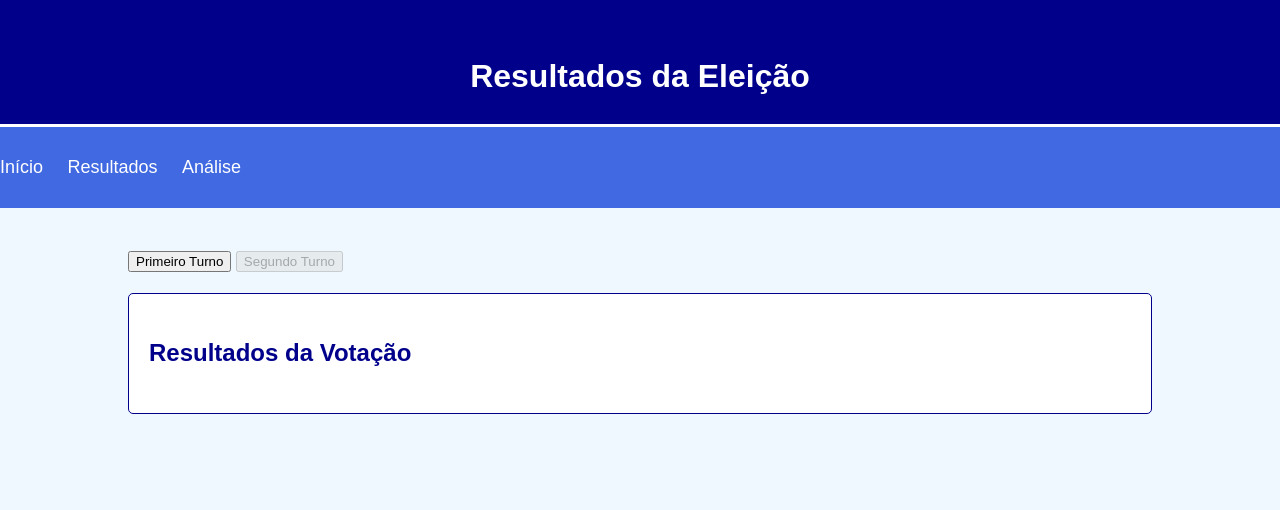
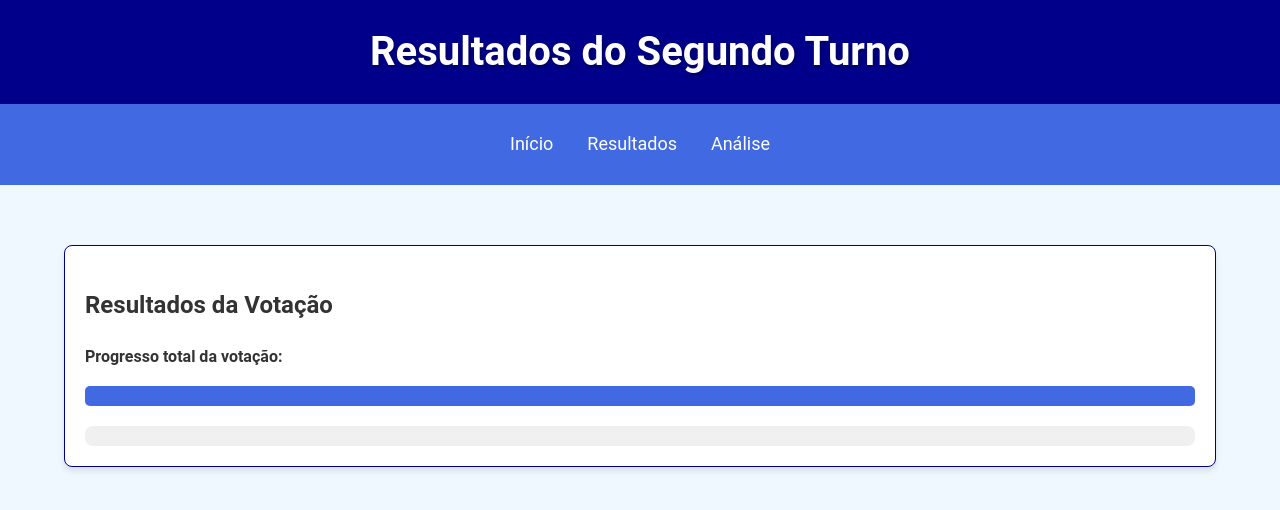
Before and after one commit to HexaWaveWeb/minha-api, a plain HTML site: page resultados.html in a window 1280 px wide. Drawn offline with Linux system fonts and the light colour scheme; no server answers.

Commit message:
Update resultados.html

```diff
--- a/resultados.html
+++ b/resultados.html
@@ -3,78 +3,145 @@
 <head>
     <meta charset="UTF-8">
     <meta name="viewport" content="width=device-width, initial-scale=1.0">
-    <title>Resultados - Eleição Presidente Escolar</title>
+    <title>Resultados do Segundo Turno - Eleição Presidente Escolar</title>
     <style>
+        :root {
+            --primary-color: #00008b;
+            --secondary-color: #4169e1;
+            --background-color: #f0f8ff;
+            --text-color: #333;
+            --border-radius: 8px;
+        }
+
         body {
-            font-family: Arial, sans-serif;
-            background-color: #f0f8ff;
-            color: #00008b;
+            font-family: 'Roboto', Arial, sans-serif;
+            background-color: var(--background-color);
+            color: var(--text-color);
             line-height: 1.6;
             margin: 0;
             padding: 0;
         }
+
         .container {
-            width: 80%;
+            width: 90%;
+            max-width: 1200px;
             margin: auto;
-            overflow: hidden;
             padding: 20px;
         }
+
         header {
-            background: #00008b;
+            background: var(--primary-color);
             color: #ffffff;
-            padding-top: 30px;
-            min-height: 70px;
-            border-bottom: #ffffff 3px solid;
+            padding: 20px 0;
+            box-shadow: 0 2px 5px rgba(0,0,0,0.1);
         }
+
         header h1 {
             text-align: center;
+            margin: 0;
+            font-size: 2.5em;
+            text-shadow: 2px 2px 4px rgba(0,0,0,0.3);
         }
+
         nav {
-            background: #4169e1;
-            color: #ffffff;
+            background: var(--secondary-color);
             padding: 10px 0;
+            margin-bottom: 20px;
         }
+
         nav ul {
             padding: 0;
             list-style: none;
+            text-align: center;
         }
+
         nav li {
             display: inline;
-            margin-right: 20px;
+            margin: 0 15px;
         }
+
         nav a {
             color: #ffffff;
             text-decoration: none;
             font-size: 18px;
+            transition: color 0.3s ease;
         }
+
+        nav a:hover {
+            color: #f0f0f0;
+        }
+
         .resultados {
             background: #ffffff;
-            border: 1px solid #00008b;
+            border: 1px solid var(--primary-color);
             padding: 20px;
             margin-top: 20px;
-            border-radius: 5px;
+            border-radius: var(--border-radius);
+            box-shadow: 0 4px 6px rgba(0,0,0,0.1);
         }
+
         .candidato {
             margin-bottom: 20px;
-            padding: 10px;
-            border: 1px solid #4169e1;
-            border-radius: 5px;
+            padding: 15px;
+            border: 1px solid var(--secondary-color);
+            border-radius: var(--border-radius);
+            transition: all 0.3s ease;
         }
+
+        .candidato:hover {
+            box-shadow: 0 5px 15px rgba(0,0,0,0.1);
+        }
+
         .candidato h3 {
             margin-top: 0;
+            color: var(--primary-color);
         }
+
         .porcentagem {
             font-weight: bold;
             font-size: 1.2em;
+            color: var(--secondary-color);
         }
-        #turno-selector {
+
+        .progress-bar {
+            width: 100%;
+            background-color: #e0e0e0;
+            border-radius: 5px;
+            margin-top: 10px;
+        }
+
+        .progress {
+            height: 20px;
+            background-color: var(--secondary-color);
+            border-radius: 5px;
+            transition: width 0.5s ease-in-out;
+        }
+
+        #total-progress {
             margin-top: 20px;
+            font-weight: bold;
+        }
+
+        #status-eleicao {
+            margin-top: 20px;
+            font-size: 1.2em;
+            font-weight: bold;
+            text-align: center;
+            padding: 10px;
+            background-color: #f0f0f0;
+            border-radius: var(--border-radius);
+        }
+
+        @media (max-width: 768px) {
+            .container {
+                width: 95%;
+            }
         }
     </style>
 </head>
 <body>
     <header>
-        <h1>Resultados da Eleição</h1>
+        <h1>Resultados do Segundo Turno</h1>
     </header>
     <nav>
         <ul>
@@ -84,14 +151,16 @@
         </ul>
     </nav>
     <div class="container">
-        <div id="turno-selector">
-            <button id="primeiro-turno">Primeiro Turno</button>
-            <button id="segundo-turno" disabled>Segundo Turno</button>
-        </div>
         <section id="resultados" class="resultados">
             <h2>Resultados da Votação</h2>
             <div id="candidatos"></div>
             <div id="total-votos"></div>
+            <div id="total-progress">
+                <p>Progresso total da votação:</p>
+                <div class="progress-bar">
+                    <div id="total-progress-bar" class="progress"></div>
+                </div>
+            </div>
             <div id="status-eleicao"></div>
         </section>
     </div>
@@ -118,6 +187,9 @@
         const candidatosElement = document.getElementById('candidatos');
         const totalVotosElement = document.getElementById('total-votos');
         const statusEleicaoElement = document.getElementById('status-eleicao');
+        const totalProgressBar = document.getElementById('total-progress-bar');
+
+        const TOTAL_VOTOS_LIMITE = 1299;
 
         function atualizarResultados(snapshot) {
             const votos = snapshot.val();
@@ -134,42 +206,43 @@
                 totalVotos++;
             }
 
+            const candidatosOrdenados = Object.entries(resultados).sort((a, b) => b[1] - a[1]);
+
             candidatosElement.innerHTML = '';
-            for (let candidato in resultados) {
-                const porcentagem = (resultados[candidato] / totalVotos * 100).toFixed(2);
+            for (let [candidato, votos] of candidatosOrdenados) {
+                const porcentagem = (votos / totalVotos * 100).toFixed(2);
                 const candidatoElement = document.createElement('div');
                 candidatoElement.className = 'candidato';
                 candidatoElement.innerHTML = `
                     <h3>${candidato}</h3>
-                    <p>Votos: ${resultados[candidato]}</p>
+                    <p>Votos: ${votos}</p>
                     <p class="porcentagem">${porcentagem}%</p>
+                    <div class="progress-bar">
+                        <div class="progress" style="width: ${porcentagem}%"></div>
+                    </div>
                 `;
                 candidatosElement.appendChild(candidatoElement);
             }
 
             totalVotosElement.textContent = `Total de votos: ${totalVotos}`;
 
-            const vencedor = Object.keys(resultados).reduce((a, b) => resultados[a] > resultados[b] ? a : b);
-            const porcentagemVencedor = (resultados[vencedor] / totalVotos * 100).toFixed(2);
+            const progressoTotal = (totalVotos / TOTAL_VOTOS_LIMITE * 100).toFixed(2);
+            totalProgressBar.style.width = `${progressoTotal}%`;
+            totalProgressBar.textContent = `${progressoTotal}%`;
 
-            if (porcentagemVencedor > 51) {
-                statusEleicaoElement.textContent = `${vencedor} está eleito com ${porcentagemVencedor}% dos votos.`;
+            if (totalVotos >= TOTAL_VOTOS_LIMITE) {
+                const vencedor = candidatosOrdenados[0][0];
+                const porcentagemVencedor = (candidatosOrdenados[0][1] / totalVotos * 100).toFixed(2);
+                statusEleicaoElement.textContent = `Votação encerrada. ${vencedor} está eleito com ${porcentagemVencedor}% dos votos.`;
+                statusEleicaoElement.style.backgroundColor = '#4CAF50';
+                statusEleicaoElement.style.color = 'white';
             } else {
-                statusEleicaoElement.textContent = 'Nenhum candidato atingiu 51% dos votos. Haverá segundo turno.';
-                document.getElementById('segundo-turno').disabled = false;
+                const votosFaltantes = TOTAL_VOTOS_LIMITE - totalVotos;
+                statusEleicaoElement.textContent = `Faltam ${votosFaltantes} votos para encerrar a votação.`;
             }
         }
 
         onValue(votosRef, atualizarResultados);
-
-        document.getElementById('primeiro-turno').addEventListener('click', () => {
-            onValue(votosRef, atualizarResultados);
-        });
-
-        document.getElementById('segundo-turno').addEventListener('click', () => {
-            // Lógica para o segundo turno (a ser implementada)
-            alert('Segundo turno ainda não implementado.');
-        });
     </script>
 </body>
 </html>
```
